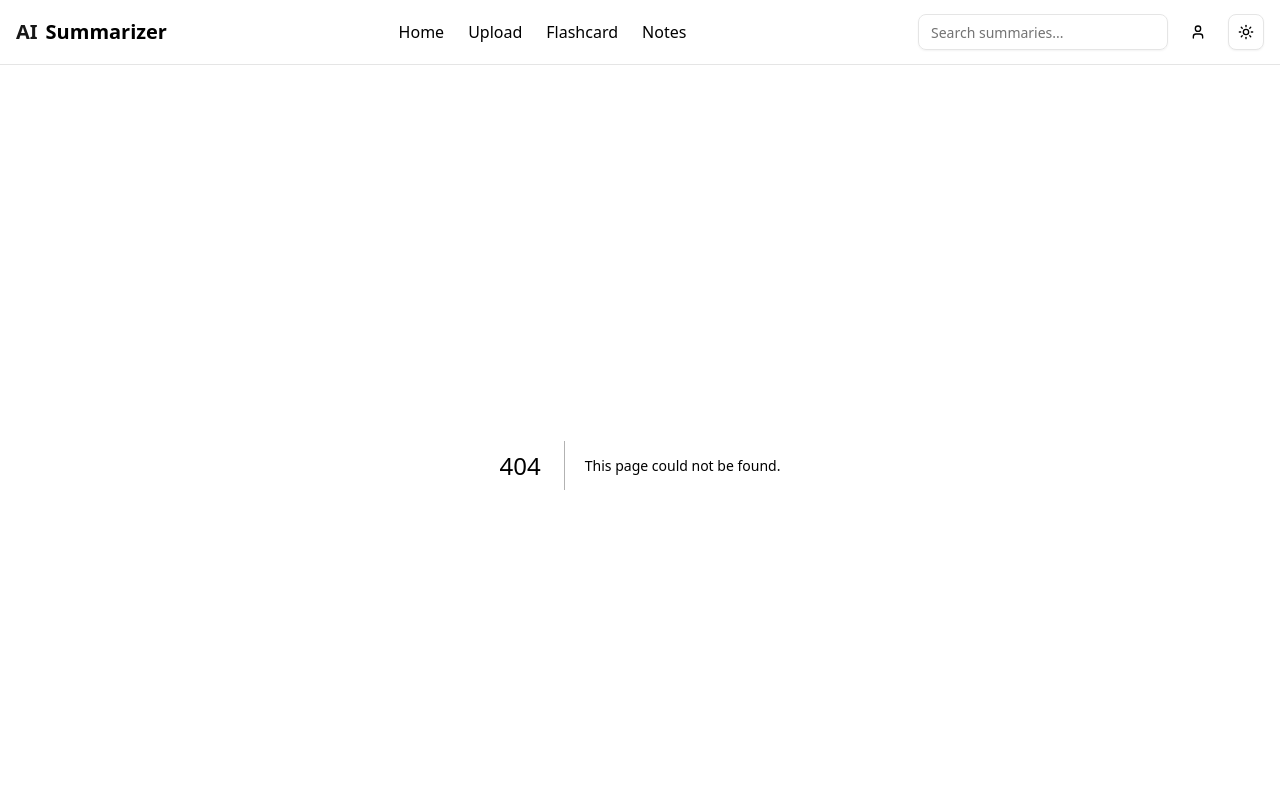
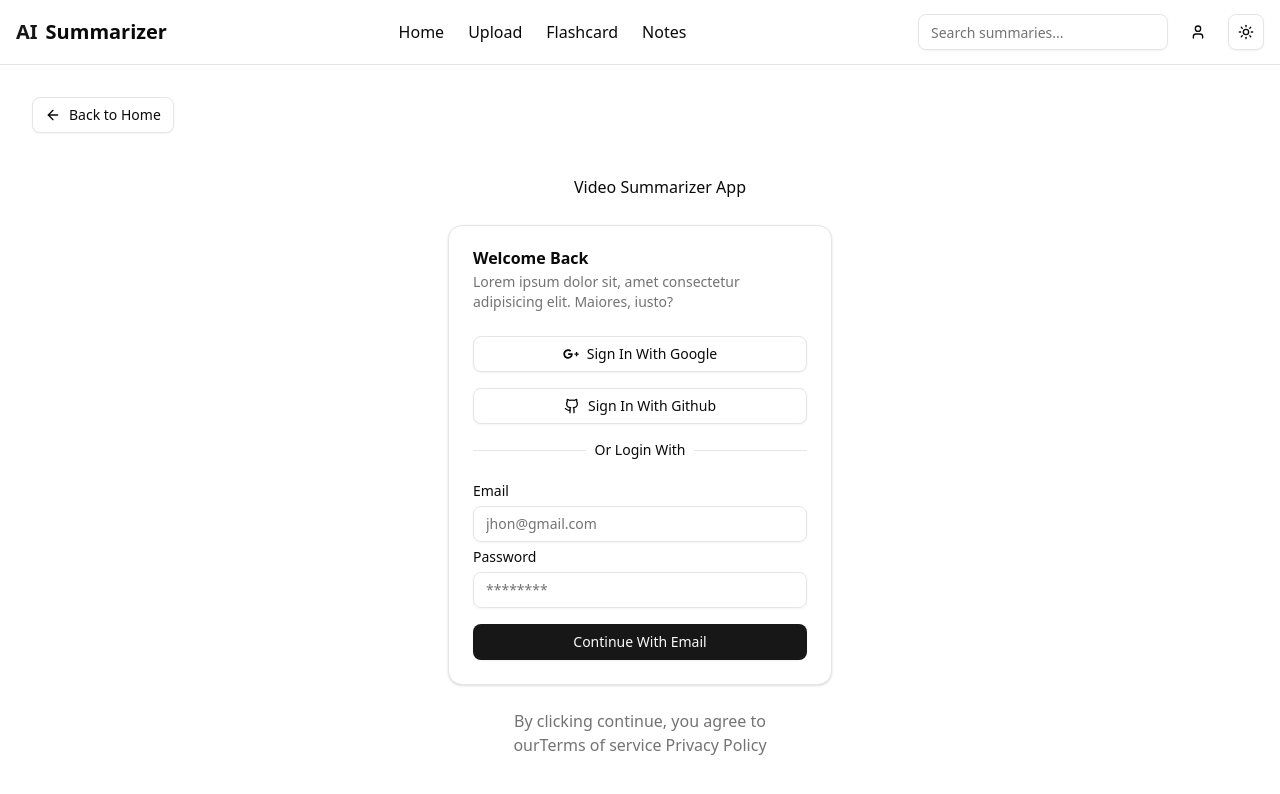
Before and after one commit to RafexStrike/PH-Team-CodeSpirit-QuickClip, a Next.js app: page /login in a window 1280 px wide. Before the commit this address had no page. Shown: the top 794 px of the page. Built offline with nearby package versions, Linux system fonts and the light colour scheme.

Commit message:
added login and register page structure only

```diff
--- a/package.json
+++ b/package.json
@@ -45,6 +45,7 @@
     "react": "^19.1.0",
     "react-dom": "^19.1.0",
     "react-hook-form": "^7.62.0",
+    "react-icons": "^5.5.0",
     "recharts": "^2.15.4",
     "sonner": "^2.0.7",
     "tailwind-merge": "^3.3.1",
--- /dev/null
+++ b/src/app/(auth)/layout.jsx
@@ -0,0 +1,40 @@
+import { buttonVariants } from '@/components/ui/button';
+import { ArrowLeft } from 'lucide-react';
+import Image from 'next/image';
+import Link from 'next/link';
+import React from 'react';
+
+const layout = ({children}) => {
+    return (
+        <div className='relative flex flex-col min-h-svh items-center justify-center p-4'>
+            <Link href="/"
+            className={buttonVariants(
+                {variant: 'outline',
+                className: 'absolute top-4 left-4 md:top-8 md:left-8'
+                },
+
+            )}
+            >
+                <ArrowLeft className='size-4'/>
+                Back to Home
+            </Link>
+
+            <div className='flex max-w-sm flex-col w-full gap-6'>
+                <Link href='/'
+
+                className='flex items-center gap-2 self-center font-medium'>
+                <Image src='/vercel.svg' width={32} height={32} alt='Logo' />
+                Video Summarizer App
+                </Link>
+                {children}
+                <div className='text-balance text-center text-muted-foreground'>
+                    By clicking continue, you agree to our<span className='hover:text-primary hover:underline'>Terms of service</span>
+                    {" "} <span>Privacy Policy</span>
+                </div>
+            </div>
+
+        </div>
+    );
+};
+
+export default layout;
--- /dev/null
+++ b/src/app/(auth)/login/page.jsx
@@ -0,0 +1,76 @@
+"use client"
+import React from 'react';
+import { Card, CardContent, CardDescription, CardHeader, CardTitle } from '@/components/ui/card';
+import { Button } from '@/components/ui/button';
+import { GithubIcon } from 'lucide-react';
+import { Label } from '@/components/ui/label';
+import { FaGooglePlusG } from "react-icons/fa";
+import { Input } from '@/components/ui/input';
+
+const page = () => {
+const handleSubmit = async (e) => {
+  e.preventDefault();
+  const form = e.target;
+
+  const email = form.email.value;     // 👈 works if name="email"
+  const password = form.password.value; // 👈 works if name="password"
+
+  console.log("Email:", email);
+  console.log("Password:", password);
+};
+
+
+  return (
+    <div>
+      <Card>
+        <CardHeader>
+          <CardTitle>Welcome Back</CardTitle>
+          <CardDescription>
+            Lorem ipsum dolor sit, amet consectetur adipisicing elit. Maiores, iusto?
+          </CardDescription>
+        </CardHeader>
+        <CardContent className="flex flex-col gap-4">
+          <Button className="w-full" variant="outline">
+            <FaGooglePlusG />
+            Sign In With Google
+          </Button>
+
+          <Button className="w-full" variant="outline">
+            <GithubIcon className="size-4" />
+            Sign In With Github
+          </Button>
+
+          <div className="relative text-center text-sm after:absolute after:inset-0 after:top-1/2 after:z-0 after:flex after:items-center after:border-t after:border-border">
+            <span className="relative z-10 bg-card px-2">Or Login With</span>
+          </div>
+<form onSubmit={handleSubmit}>
+  <div className="grid gap-2 my-2">
+    <Label htmlFor="email">Email</Label>
+    <Input
+      id="email"
+      name="email"  // 👈 this is required
+      type="email"
+      placeholder="jhon@gmail.com"
+    />
+  </div>
+  <div className="grid gap-2">
+    <Label htmlFor="password">Password</Label>
+    <Input
+      id="password"
+      name="password"  // 👈 this is required
+      type="password"
+      placeholder="********"
+    />
+  </div>
+  <Button type="submit" className="w-full mt-4">
+    Continue With Email
+  </Button>
+</form>
+
+        </CardContent>
+      </Card>
+    </div>
+  );
+};
+
+export default page;
--- /dev/null
+++ b/src/app/(auth)/register/page.jsx
@@ -0,0 +1,70 @@
+"use client"
+import React from "react";
+import { Card, CardContent, CardDescription, CardHeader, CardTitle } from "@/components/ui/card";
+import { Button } from "@/components/ui/button";
+import { Label } from "@/components/ui/label";
+import { Input } from "@/components/ui/input";
+
+const RegisterPage = () => {
+  const handleRegister = async (e) => {
+    e.preventDefault();
+    const form = e.target;
+
+    const name = form.name.value;
+    const email = form.email.value;
+    const password = form.password.value;
+    const confirmPassword = form.confirmPassword.value;
+
+    console.log("Name:", name);
+    console.log("Email:", email);
+    console.log("Password:", password);
+    console.log("Confirm Password:", confirmPassword);
+
+    // Example: simple validation
+    if (password !== confirmPassword) {
+      alert("Passwords do not match!");
+      return;
+    }
+
+    // Here you can send data to backend
+    // await fetch("/api/register", { method: "POST", body: JSON.stringify({ name, email, password }) })
+  };
+
+  return (
+    <div>
+      <Card>
+        <CardHeader>
+          <CardTitle>Create an Account</CardTitle>
+          <CardDescription>
+            Register below to get started with your account.
+          </CardDescription>
+        </CardHeader>
+        <CardContent>
+          <form onSubmit={handleRegister} className="flex flex-col gap-4">
+            <div className="grid gap-2">
+              <Label htmlFor="name">Full Name</Label>
+              <Input id="name" name="name" type="text" placeholder="John Doe" required />
+            </div>
+            <div className="grid gap-2">
+              <Label htmlFor="email">Email</Label>
+              <Input id="email" name="email" type="email" placeholder="jhon@gmail.com" required />
+            </div>
+            <div className="grid gap-2">
+              <Label htmlFor="password">Password</Label>
+              <Input id="password" name="password" type="password" placeholder="********" required />
+            </div>
+            <div className="grid gap-2">
+              <Label htmlFor="confirmPassword">Confirm Password</Label>
+              <Input id="confirmPassword" name="confirmPassword" type="password" placeholder="********" required />
+            </div>
+            <Button type="submit" className="w-full mt-2">
+              Register
+            </Button>
+          </form>
+        </CardContent>
+      </Card>
+    </div>
+  );
+};
+
+export default RegisterPage;
```
Also changed, not shown: 1 other file (tests, documents, lock files or other folders).
